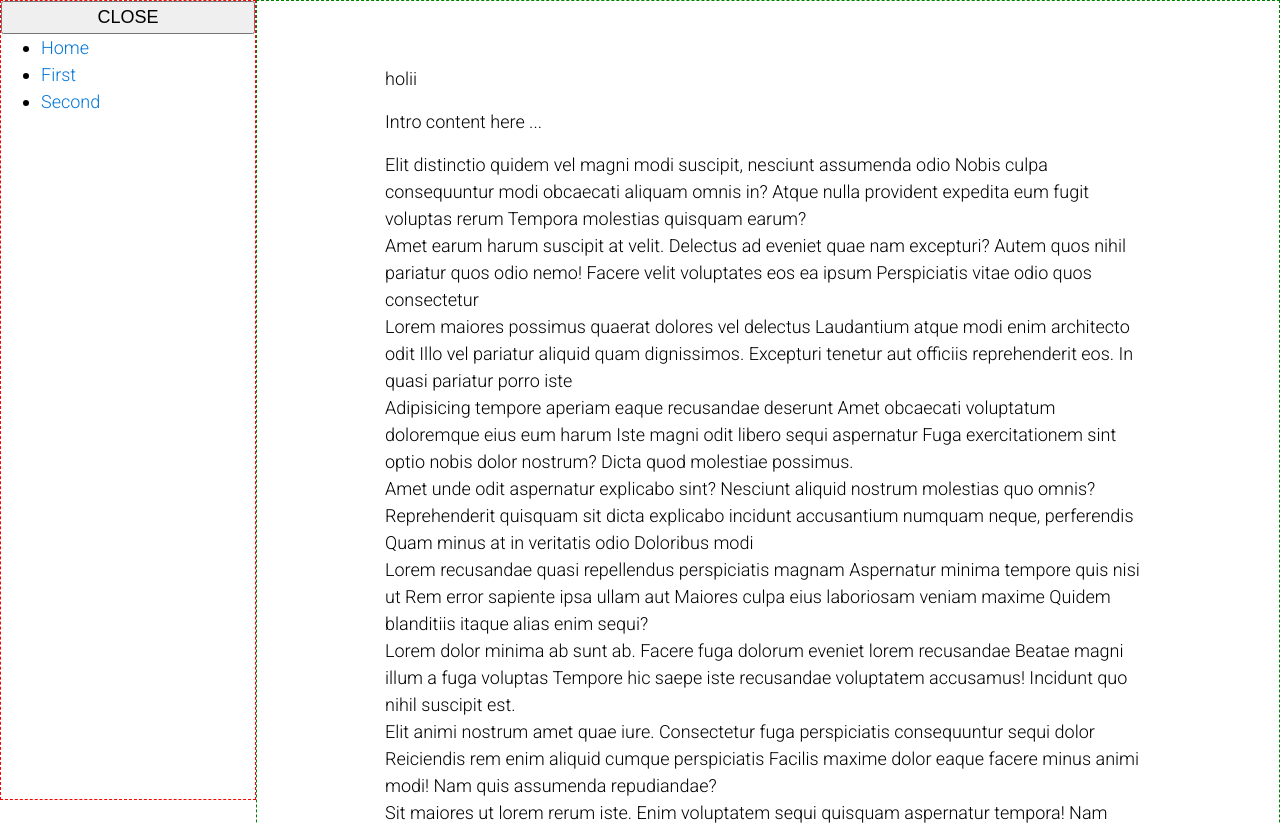
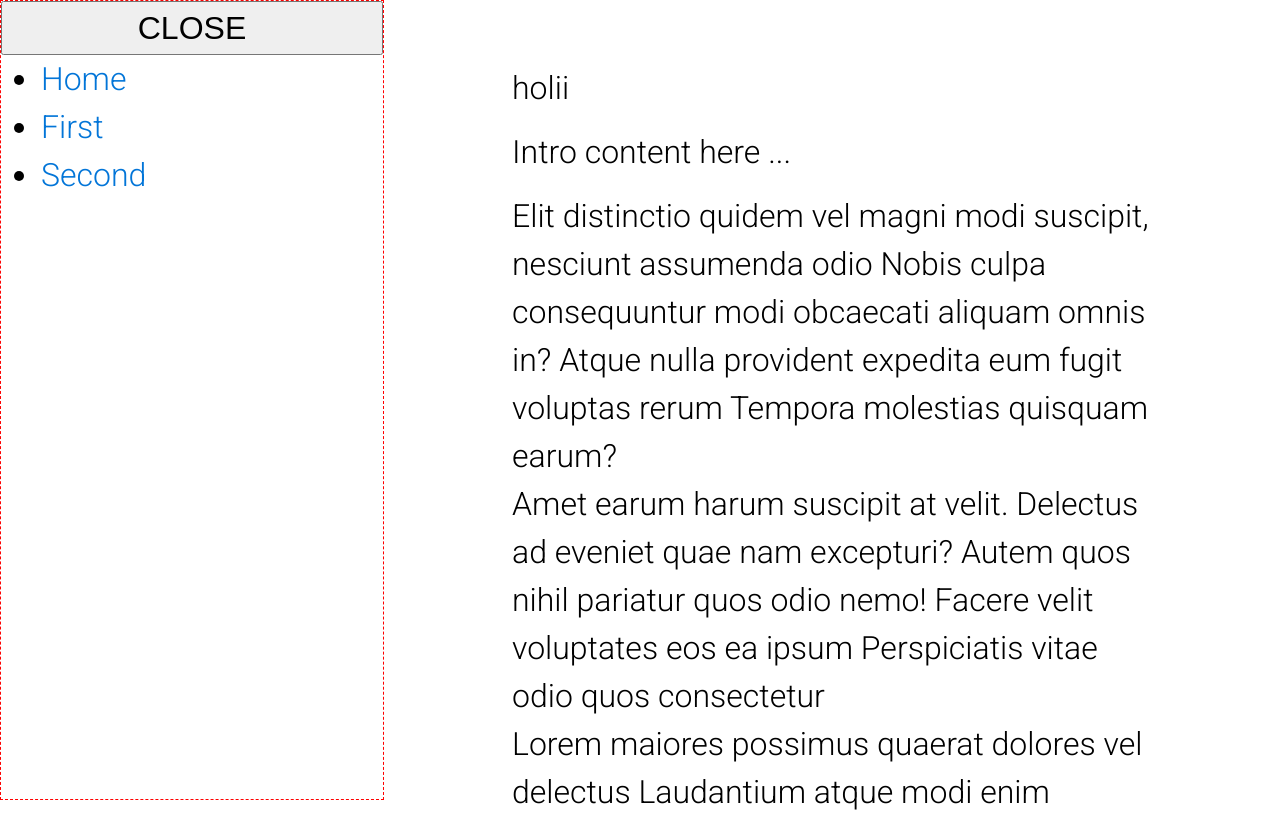
Before and after one commit to Jonulo/LarningWebpage, a website built with webpack: page public/index.html in a window 1280 px wide. Shown: the top 823 px of the page. Built offline with nearby package versions, Linux system fonts and the light colour scheme.

Commit message:
responsive functionality for sidebar added

```diff
--- a/src/styles/components/_Global.scss
+++ b/src/styles/components/_Global.scss
@@ -3,6 +3,11 @@
 $font: 'Roboto', sans-serif;
 
 @mixin respond-to($breakpoint) {
+  @if $breakpoint == "extra-small" {
+    @media (min-width: 360px) {
+      @content;
+    }
+  }
   @if $breakpoint == "small" {
     @media (min-width: 767px) {
       @content;
@@ -33,30 +38,33 @@ $font: 'Roboto', sans-serif;
   color: #fff;
   background: #000;
 }
+@include respond-to(extra-small) {
   body {
     background-color: #fff;
     font-family: $font;
+    font-size: 16px;
   }
   .Main {
     position: relative;
     width: 100%;
+    max-width: 100%;
+    overflow-x: hidden;
   }
   #content {
     position: relative;
-  width: 95%;
     height: 100%;
-  margin-left: 5%;
-  border: 1px dashed green;
     padding: 5% 10%;
+  }
 }
 @include respond-to(small) {
   body {
-    background-color: red;
+    background-color: #fff;
   }
 }
 @include respond-to(medium) {
   body {
-    background-color: green;
+    background-color: #fff;
+    font-size: 2rem;
   }
 }
 @include respond-to(large) {
--- a/src/styles/components/_SideBar.scss
+++ b/src/styles/components/_SideBar.scss
@@ -1,12 +1,27 @@
-#sidebar{
-  position: fixed;
-  border: 1px dashed red;
-  width: 5%;
-  height: 100%;
+@include respond-to(extra-small) {
+  #sidebar {
+    position: fixed;
+    height: 100%;
+  }
+  .sidebar-btn {
+    width: 100%!important;
+  }
+  .sidebar-open {
+    border-right: 1px solid gray;
+  }
+  .sidebar__menu {
+    // display: none;
+  }
 }
-.sidebar-btn {
-  width: 100%!important;
+@include respond-to(small) {
+  #sidebar {
+    position: fixed;
+    border: 1px dashed red;
+    width: 5%;
+    height: 100%;
+  }
 }
-.sidebar__menu {
-  // display: none;
+@include respond-to(medium) {
 }
+@include respond-to(large) {
+}
--- a/src/utils/sideBarMenu/index.js
+++ b/src/utils/sideBarMenu/index.js
@@ -4,6 +4,7 @@
 function openCloseSideBar() {
   let openNavButton = document.getElementById("sideBar-btn");
   let menuIsOpen = true;
+
 
   sideBarFuntionality(menuIsOpen)
   openNavButton.removeEventListener("click", () => {
@@ -19,17 +20,35 @@ function openCloseSideBar() {
 }
 
 function sideBarFuntionality(menuIsOpen) {
+  let currentScreenWidth = screen.width;
+  let sideBarWidth = "40%";
+  let contentWidth = "60%";
+  let closeSideBarWidth = "8%";
+  let sideBar = document.getElementById("sidebar");
+  let contentTag = document.getElementById("content");
+
+  if(currentScreenWidth >= 767 && currentScreenWidth < 1200) {
+    sideBarWidth = "30%";
+    contentWidth = "70%";
+    closeSideBarWidth = "5%";
+  }else if(currentScreenWidth >= 1200) {
+    sideBarWidth = "20%";
+    contentWidth = "80%";
+  }
+
   if(menuIsOpen) {
-    document.getElementById("content").style.marginLeft = "20%";
-    document.getElementById("content").style.width= "80%";
-    document.getElementById("sidebar").style.width = "20%";
+    contentTag.style.marginLeft = sideBarWidth;
+    contentTag.style.width= contentWidth;
+    sideBar.style.width = sideBarWidth;
+    sideBar.classList.add('sidebar-open');
     document.getElementById("sideBar-btn").textContent = "CLOSE";
     document.getElementById("sidebar__menu").style.display = "block";
   } else if(!menuIsOpen) {
-    document.getElementById("content").style.marginLeft = "5%";
-    document.getElementById("content").style.width= "95%";
-    document.getElementById("sidebar").style.width = "5%";
-    document.getElementById("sideBar-btn").textContent = "OPEN";
+    contentTag.style.marginLeft = closeSideBarWidth;
+    contentTag.style.width= "95%";
+    sideBar.style.width = closeSideBarWidth;
+    sideBar.classList.remove('sidebar-open');
+    document.getElementById("sideBar-btn").textContent = ">";
     document.getElementById("sidebar__menu").style.display = "none";
   }
 
```
Lines whose indentation alone changed are shown as unchanged.
